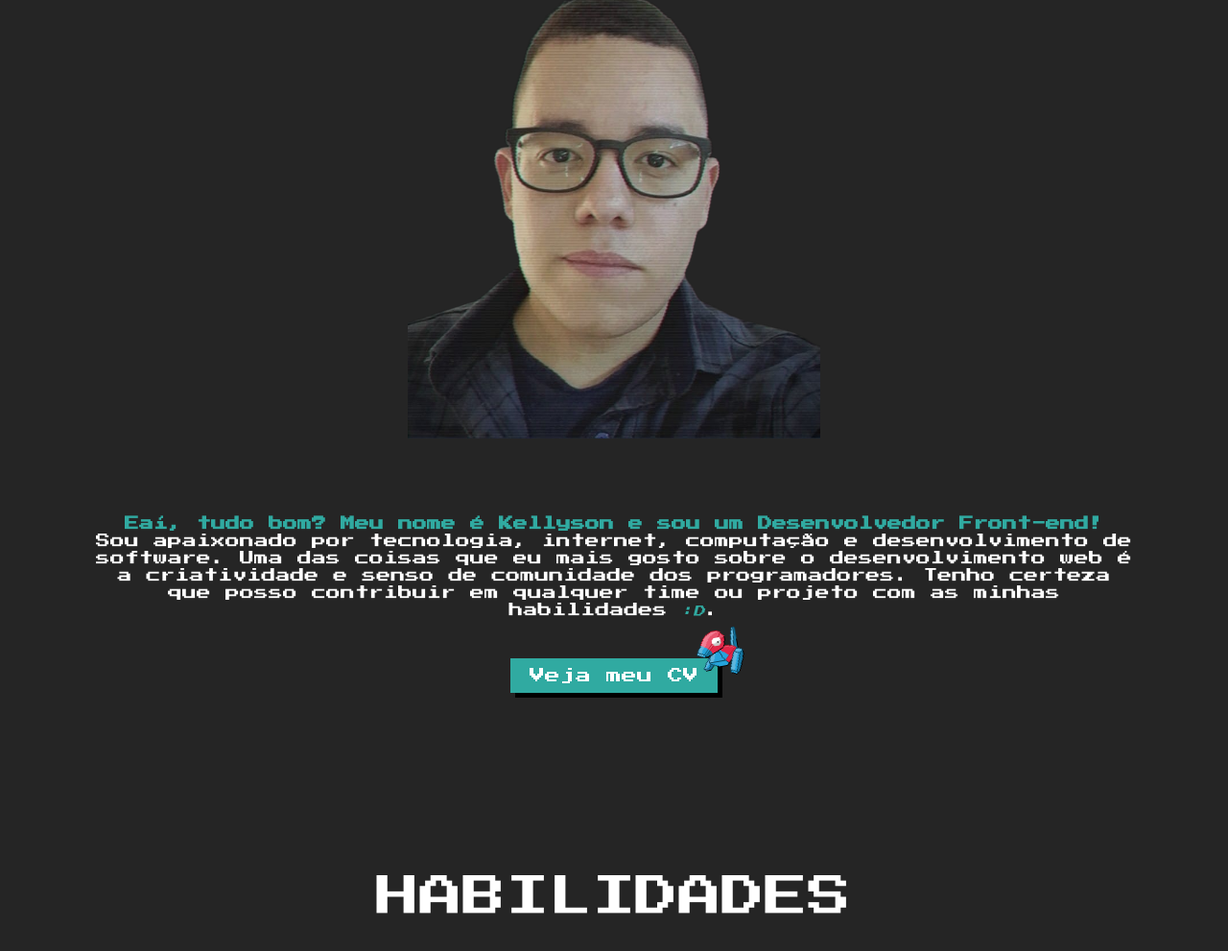
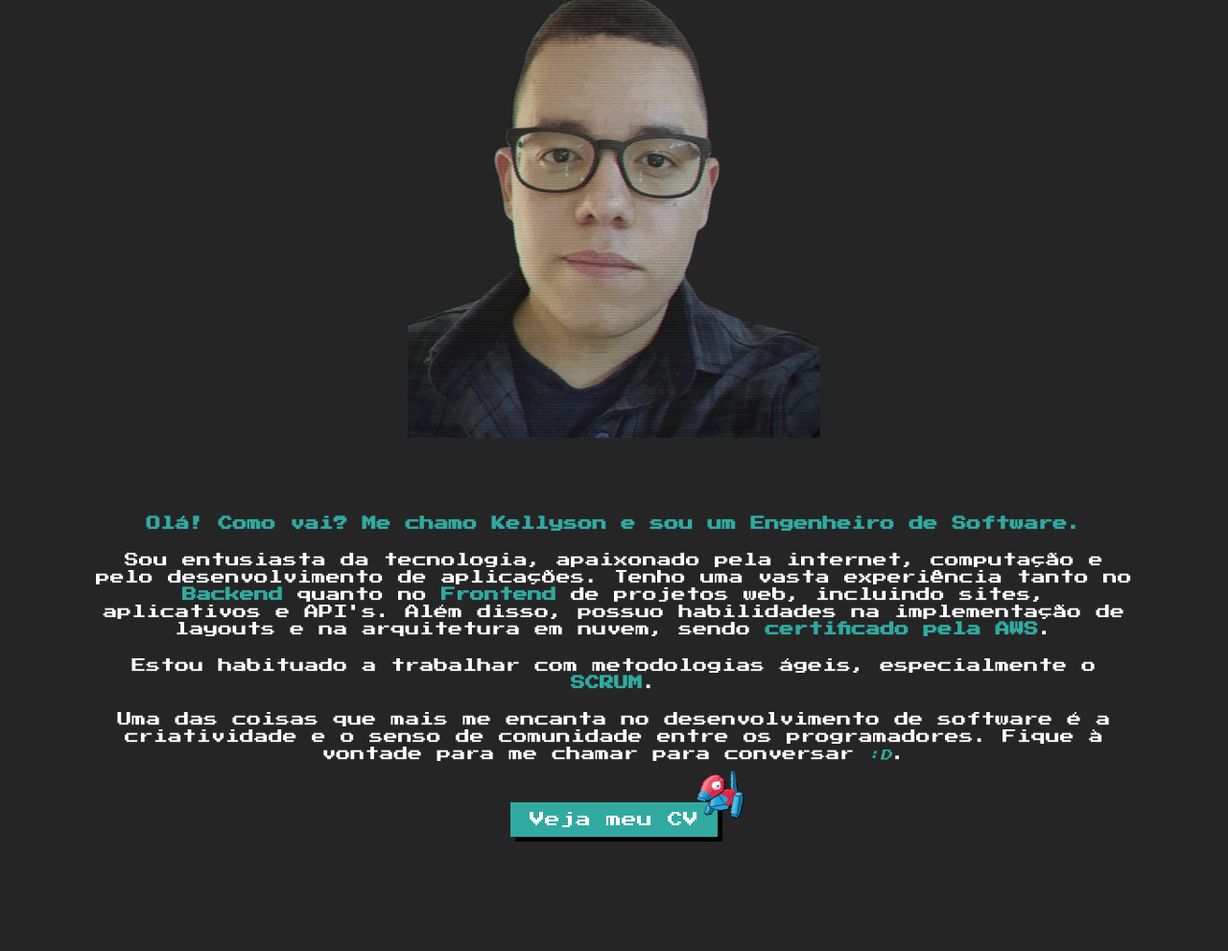
Before and after one commit to kellysondias/portfolio, a plain HTML site: page index.html in a window 1280 px wide. Shown: the part 1331-2322 px from the top of the page at 96% size. Drawn offline with nearby package versions, Linux system fonts and the light colour scheme; a web font is replaced by a local one.

Commit message:
feat: change "sobre mim" section

```diff
--- a/index.html
+++ b/index.html
@@ -19,7 +19,7 @@
   <link rel="stylesheet" href="src/css/projetos.css">
   <link rel="stylesheet" href="src/css/footer.css">
 
-  <title>Kellyson Dias - Desenvolvedor Front-end</title>
+  <title>Kellyson Dias - Engenheiro de Software</title>
 </head>
 
 <body>
@@ -56,7 +56,7 @@
         <div class="texto-home">
           <p>Hello, World!</p>
           <h1>Kellyson Dias</h1>
-          <h2>Desenvolvedor Front-end</h2>
+          <h2>Engenheiro de Software</h2>
 
           <div class="redes-sociais">
             <a href="https://github.com/kellysondias" target="_blank">
@@ -110,10 +110,10 @@
           </div>
         </div>
         <div class="informacoes-sobre-mim">
-          <p><strong>Eaí, tudo bom? Meu nome é Kellyson e sou um Desenvolvedor Front-end!</strong>
-            Sou apaixonado por tecnologia, internet, computação e desenvolvimento de software. Uma das coisas que eu
-            mais
-            gosto sobre o desenvolvimento web é a criatividade e senso de comunidade dos programadores. Tenho certeza que posso contribuir em qualquer time ou projeto com as minhas habilidades <i class="emoticon">:D</i>.</p>
+          <p><strong>Olá! Como vai? Me chamo Kellyson e sou um Engenheiro de Software.</strong></p>
+          <p>Sou entusiasta da tecnologia, apaixonado pela internet, computação e pelo desenvolvimento de aplicações. Tenho uma vasta experiência tanto no <strong>Backend</strong> quanto no <strong>Frontend</strong> de projetos web, incluindo sites, aplicativos e API's. Além disso, possuo habilidades na implementação de layouts e na arquitetura em nuvem, sendo <a href="https://www.credly.com/badges/665c6fba-efd3-4e06-8973-b96e412e45eb/public_url" target="_blank"><strong>certificado pela AWS</strong></a>.</p>
+          <p>Estou habituado a trabalhar com metodologias ágeis, especialmente o <strong>SCRUM</strong>.</p>
+          <p>Uma das coisas que mais me encanta no desenvolvimento de software é a criatividade e o senso de comunidade entre os programadores. Fique à vontade para me chamar para conversar <i class="emoticon">:D</i>.</p>
           <div>
             <div class="botoes">
               <a target="_blank" href="https://drive.google.com/file/d/1AWXombllIYYH_H2aJ30hjkI2LvqiI6Wy/view?usp=sharing" class="botao">Veja meu CV</a>
```
